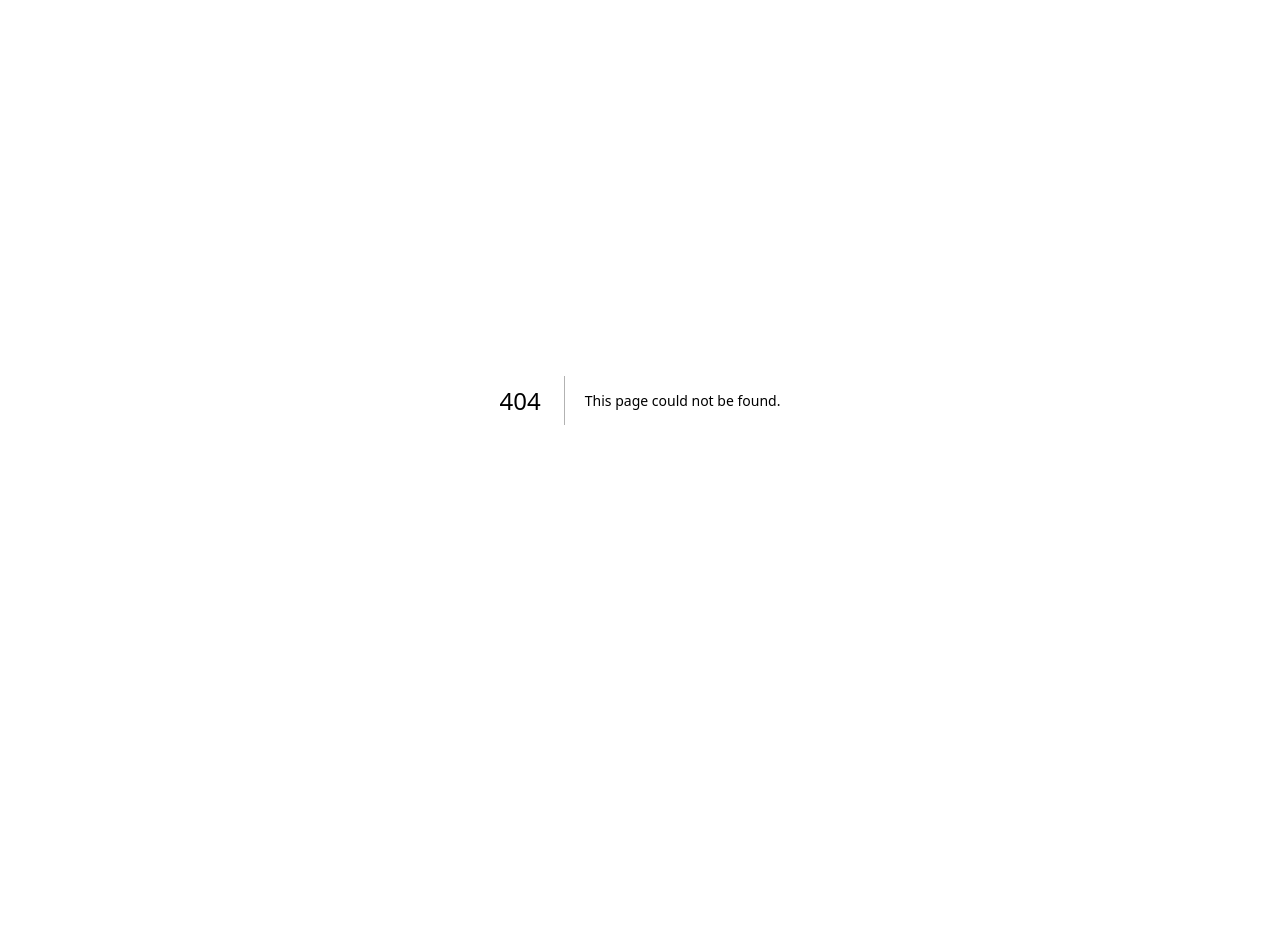
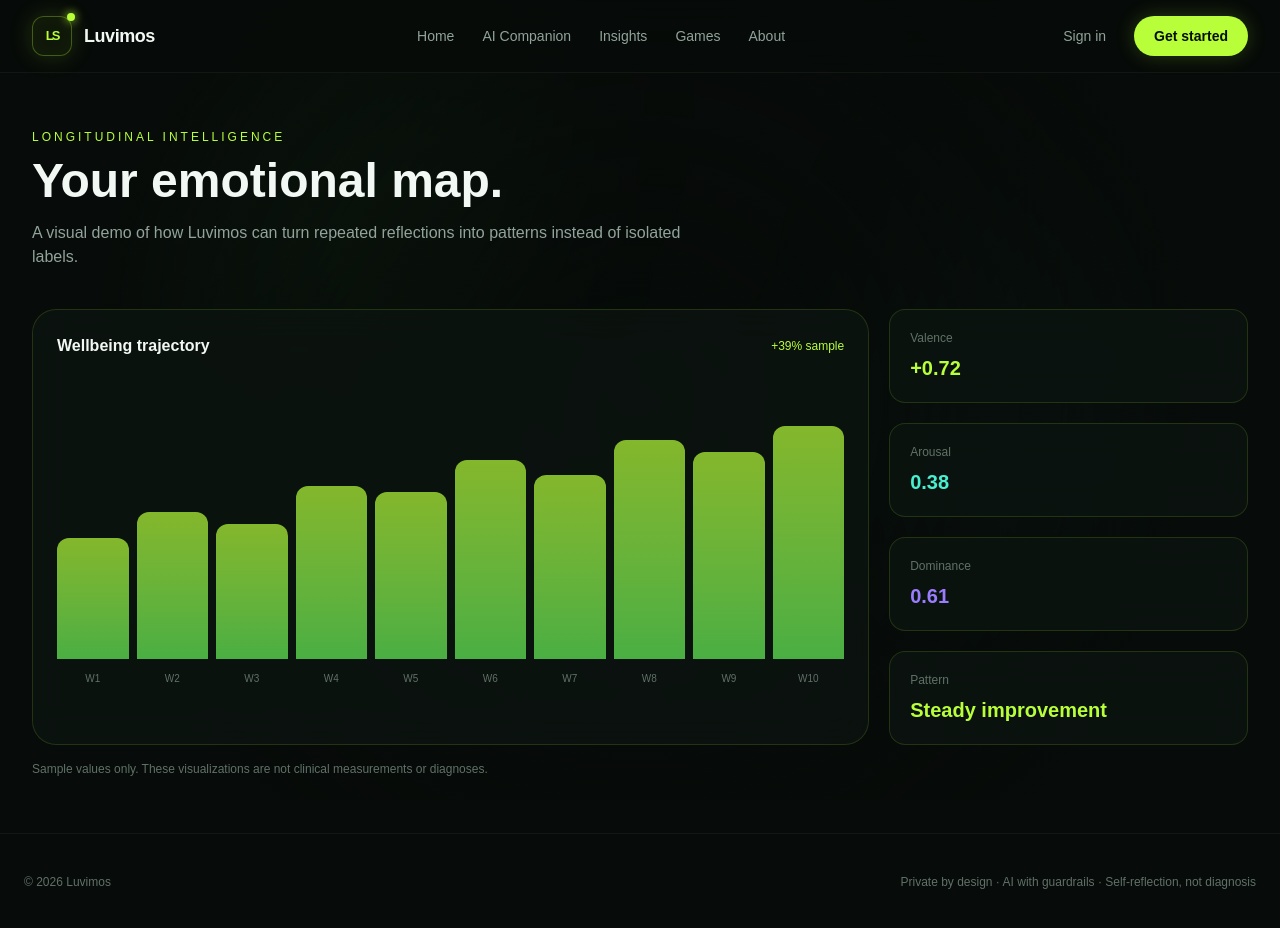
Before and after one commit to santysl30/Luvimos, a Next.js app in the folder frontend/: page /insights in a window 1280 px wide. Before the commit this address had no page. Before the commit the page ends 800 px from the top, so only its background shows below. Built offline with nearby package versions, Linux system fonts and the light colour scheme.

Commit message:
Add longitudinal insights page

```diff
--- /dev/null
+++ b/frontend/src/app/insights/page.tsx
@@ -0,0 +1,4 @@
+import {Shell} from "@/components/LuvimosUI";
+const points=[42,51,47,60,58,69,64,76,72,81];
+export default function Insights(){return <Shell><main className="mx-auto max-w-7xl px-5 py-14 lg:px-8"><p className="text-xs uppercase tracking-[.25em] text-[#b8ff39]">Longitudinal intelligence</p><h1 className="mt-3 text-4xl font-black sm:text-5xl">Your emotional map.</h1><p className="mt-4 max-w-2xl text-[#91a39a]">A visual demo of how Luvimos can turn repeated reflections into patterns instead of isolated labels.</p><div className="mt-10 grid gap-5 lg:grid-cols-[1.4fr_.6fr]"><div className="glass rounded-3xl p-6"><div className="flex items-center justify-between"><h2 className="font-semibold">Wellbeing trajectory</h2><span className="text-xs text-[#b8ff39]">+39% sample</span></div><div className="mt-10 flex h-72 items-end gap-2">{points.map((v,i)=><div key={i} className="group flex h-full flex-1 flex-col justify-end"><div className="w-full rounded-t-xl bg-gradient-to-t from-[#65f35a] to-[#b8ff39] opacity-70 transition group-hover:opacity-100" style={{height:`${v}%`}}/><span className="mt-3 text-center text-[10px] text-[#607168]">W{i+1}</span></div>)}</div></div><div className="space-y-5"><Card t="Valence" v="+0.72" c="#b8ff39"/><Card t="Arousal" v="0.38" c="#48f0d0"/><Card t="Dominance" v="0.61" c="#9a7cff"/><Card t="Pattern" v="Steady improvement" c="#b8ff39"/></div></div><p className="mt-4 text-xs text-[#607168]">Sample values only. These visualizations are not clinical measurements or diagnoses.</p></main></Shell>}
+function Card({t,v,c}:{t:string;v:string;c:string}){return <div className="glass rounded-2xl p-5"><p className="text-xs text-[#607168]">{t}</p><p className="mt-2 text-xl font-bold" style={{color:c}}>{v}</p></div>}
```
